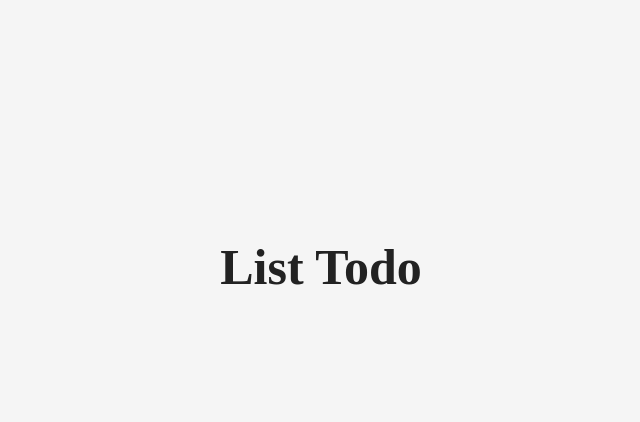
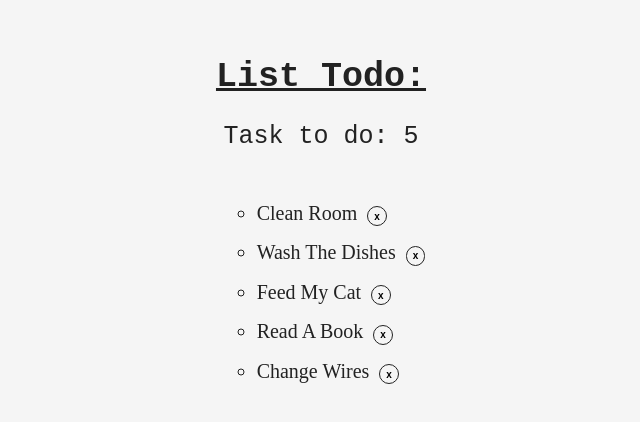
Before and after one commit to goskanowak/ex-16.4-Todo, a React app: page / in a window 1280 px wide. Shown: the part 186-608 px from the top of the page, without its empty margins (327-967 px from the left). Built offline with nearby package versions, Linux system fonts and the light colour scheme.

Commit message:
Add TodoList

```diff
--- a/package.json
+++ b/package.json
@@ -12,6 +12,8 @@
     "babel-preset-env": "^1.7.0",
     "babel-preset-react": "^6.24.1",
     "css-loader": "^0.28.11",
+    "html-webpack-plugin": "^3.2.0",
+    "optimize-js-plugin": "0.0.4",
     "react": "^16.4.1",
     "react-dom": "^16.4.1",
     "style-loader": "^0.21.0",
@@ -21,7 +23,7 @@
   },
   "scripts": {
     "test": "echo \"Error: no test specified\" && exit 1",
-    "start": "webpack --env development",
+    "start": "webpack",
     "build": "webpack --env production"
   },
   "author": "",
--- a/src/components/App.js
+++ b/src/components/App.js
@@ -2,14 +2,32 @@ import React from 'react';
 import uuid from 'uuid';
 import style from './App.css';
 import Title from './Title';
+import TodoList from './TodoList';
 
 class App extends React.Component {
   constructor(props) {
     super(props);
     this.state = {
-      data: []
+      data:
+        [{
+          id: 1,
+          text: 'clean room'
+        }, {
+          id: 2,
+          text: 'wash the dishes'
+        }, {
+          id: 3,
+          text: 'feed my cat'
+        }, {
+          id: 4,
+          text: 'read a book'
+        }, {
+          id: 5,
+          text: 'change wires'
+        }]
     };
   }
+
   addTodo(val) {
     const todo = {
       text: val,
@@ -18,14 +36,20 @@ class App extends React.Component {
     const data = [...this.state.data, todo];
     this.setState({data});
   }
+
   removeTodo(id) {
     const remainder = this.state.data.filter(todo => todo.id !== id);
     this.setState({data: remainder});
   }
+
   render() {
     return (
       <div className={style.TodoApp}>
-        <Title title='List Todo' numberTask={this.state.data} />
+        <Title title={this.props.title} numberTask={this.state.data.length}/>
+        <ul className={style.TodoList}>
+          <TodoList data={this.state.data}
+           remove={this.removeTodo.bind(this)}/>
+        </ul>
       </div>
     );
   }
--- a/src/components/Title.css
+++ b/src/components/Title.css
@@ -1,5 +1,14 @@
 .Title {
-    height: 35px;
+    text-align: center;
+    font-family: monospace;
+}
+
+h1 {
+    font-size: 35px;
+    text-decoration: underline;
+}
+
+p {
     font-size: 25px;
-    text-align: center;
+    color: #222;
 }
--- a/src/components/Title.js
+++ b/src/components/Title.js
@@ -3,8 +3,8 @@ import style from './Title.css';
 
 const Title = props => (
   <div className={style.Title}>
-    <h1>{props.title}</h1>
-    <p>{props.numberTask}</p>
+    <h1>List Todo:</h1>
+    <p className={style.taskTodo}>{'Task to do: ' + props.numberTask}</p>
   </div>
 )
 
--- /dev/null
+++ b/src/components/TodoList.css
@@ -0,0 +1,24 @@
+.list {
+    display: flex;
+    justify-content: space-between;
+    font-size: 20px;
+    padding: 5px;
+    text-align: left;
+    text-transform: capitalize;
+    margin: 5px;
+}
+
+.btn {
+    background-color: #F5F5F5;
+    border: 1px solid #222;
+    border-radius: 50px;
+    font-size: 10px;
+    font-weight: bold;
+    margin-left: 10px;
+    height: 20px;
+}
+
+.btn:hover {
+    background-color: #000;
+    color: #fff;
+}
--- a/src/components/TodoList.js
+++ b/src/components/TodoList.js
@@ -0,0 +1,12 @@
+import React from 'react';
+import style from './TodoList.css';
+
+const TodoList = props => props.data.map(data =>
+  <ul className={style.list}>
+    <li className={style.task} key={data.id}>{data.text}
+      <button className={style.btn}
+      onClick = {() => props.remove(data.id)}>x</button>
+     </li>
+  </ul>
+);
+export default TodoList;
--- a/index.html
+++ b/src/index.html
@@ -7,6 +7,5 @@
 </head>
 <body>
   <div id="app"></div>
-  <script src="build/app.bundle.js"></script>
 </body>
 </html>
--- a/webpack.config.js
+++ b/webpack.config.js
@@ -1,14 +1,28 @@
 const path = require('path');
+const HtmlWebpackPlugin = require('html-webpack-plugin');
+const OptimizeJsPlugin = require('optimize-js-plugin');
+
+const plugins = [new HtmlWebpackPlugin({
+    template: 'src/index.html',
+    filename: 'index.html',
+    inject: 'body'
+})];
 
 module.exports = (env) => {
-  const environment = env || 'production';
+  if (env === 'production') {
+    plugins.push(
+      new OptimizeJsPlugin({
+        sourceMap: false
+      })
+    )
+  }
 
   return {
-    mode: environment,
+    mode: env || 'production',
     entry: './src/index.js',
     output: {
       path: path.resolve(__dirname, 'build'),
-      filename: 'app.' + environment + '.bundle.js'
+      filename: 'app.bundle.js'
     },
 
     module: {
@@ -30,6 +44,7 @@ module.exports = (env) => {
           ]
         }
       ]
+    },
+    plugins: plugins
   }
-}
-}
+};
```
Also changed, not shown: .babelrc, 6 other files (tests, documents, lock files or other folders). Lines whose indentation alone changed are shown as unchanged.
